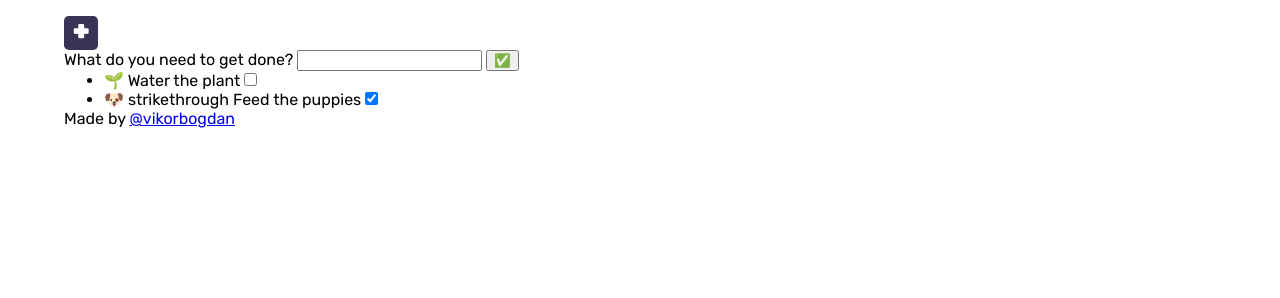
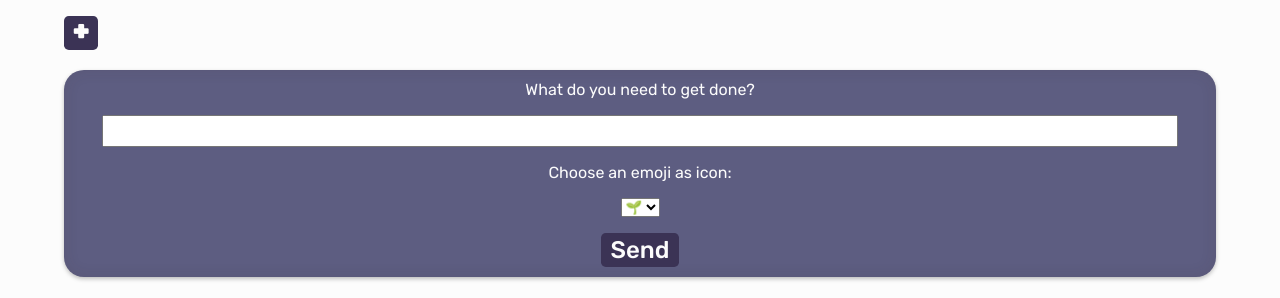
Before and after one commit to vikorbogdan/to-do-js, a website with bundled scripts: page public/index.html in a window 1280 px wide. Shown: the part 254-552 px from the top of the page. Built offline with nearby package versions, Linux system fonts and the light colour scheme.

Commit message:
css progress

```diff
--- a/public/index.html
+++ b/public/index.html
@@ -22,23 +22,48 @@
             <h3 class="todo-count-message">19 to-dos today</h3>
     </header>
     <main>
-        <button type="button"class="add-todo-button">+</button>
-        <span class="add-todo-button-label">Add to-do</span>
+        <button type="button"class="add-todo-button">+</button><span class="add-todo-button-label">Add to-do</span>
         <form class="add-todo-form">
             <label for="todo-name-input">What do you need to get done?</label>
             <input type="text" name="todo-name-input" id="todo-name-input">
-            <button type="button">✅</button>
+            <label for="emoji-selector">Choose an emoji as icon:</label>
+            <select name="emoji-selector" id="emoji-selector">
+                <option value="🌱">🌱</option>
+                <option value="🐶">🐶</option>
+                <option value="👻">👻</option>
+            </select>
+            <button class="todo-send-input" type="button">Send</button>
         </form>
         <ul class="todo-container">
             <li class="todo">
                 <span class="todo-icon">🌱</span>
                 <span class="todo-label">Water the plant</span>
-                <input type="checkbox" />
+                <input class="todo-check" type="checkbox" />
             </li>
             <li class="todo">
                 <span class="todo-icon">🐶</span>
-                <span class="todo-label">strikethrough Feed the puppies</span>
-                <input type="checkbox" checked/>
+                <span class="todo-label strikethrough">Feed the puppies</span>
+                <input class="todo-check" type="checkbox" checked/>
+            </li>
+            <li class="todo">
+                <span class="todo-icon">🐶</span>
+                <span class="todo-label strikethrough">Feed the puppies</span>
+                <input class="todo-check" type="checkbox" checked/>
+            </li>
+            <li class="todo">
+                <span class="todo-icon">🐶</span>
+                <span class="todo-label strikethrough">Feed the puppies</span>
+                <input class="todo-check" type="checkbox" checked/>
+            </li>
+            <li class="todo">
+                <span class="todo-icon">🐶</span>
+                <span class="todo-label strikethrough">Feed the puppies</span>
+                <input class="todo-check" type="checkbox" checked/>
+            </li>
+            <li class="todo">
+                <span class="todo-icon">🐶</span>
+                <span class="todo-label strikethrough">Feed the puppies</span>
+                <input class="todo-check" type="checkbox" checked/>
             </li>
         </ul>
     </main>
--- a/src/scss/styles.scss
+++ b/src/scss/styles.scss
@@ -2,6 +2,35 @@
 $white: #fcfcfc;
 $dark-blue: #3b3355;
 $light-blue: #5d5d81;
+.strikethrough {
+  text-decoration: line-through;
+}
+%emboss {
+  box-shadow: 0px 2px 4px rgba(0, 0, 0, 0.25),
+    inset 0px 0px 15px rgba(58, 40, 40, 0.1);
+}
+%button-base-theme {
+  font-family: Rubik, sans-serif;
+  border: none;
+  outline: none;
+  padding: none;
+  border-radius: 0.2em;
+  background-color: $dark-blue;
+  color: $white;
+  display: inline-block;
+  text-align: center;
+
+  font-size: 1.5em;
+  transition: transform 0.2s ease-out;
+}
+%button-base-theme:hover {
+  transform: scale(1.2);
+  transition: transform 0.2s ease-out;
+  cursor: pointer;
+}
+%button-base-theme:active {
+  background-color: $light-blue;
+}
 
 * {
   margin: 0;
@@ -12,6 +41,7 @@ $light-blue: #5d5d81;
   box-sizing: border-box;
 }
 body {
+  background-color: $white;
   width: 100%;
   font-family: Rubik, sans-serif;
   -webkit-font-smoothing: antialiased;
@@ -60,32 +90,18 @@ header {
 
 main {
   .add-todo-button {
+    @extend %button-base-theme;
     font-family: "Rubik Mono One", sans-serif;
-    border: none;
-    outline: none;
-    padding: none;
-    border-radius: 0.2em;
-    background-color: $dark-blue;
-    color: $white;
-    display: inline-block;
+
     line-height: 2rem;
     width: 2.1rem;
     text-align: center;
     vertical-align: center;
     font-weight: bold;
     font-size: 1.5em;
-    transition: transform 0.2s ease-out;
-    &:hover {
-      transform: scale(1.2);
-      transition: transform 0.2s ease-out;
-      cursor: pointer;
-      & + .add-todo-button-label {
-        opacity: 1;
-        transition: opacity 0.2s;
-      }
-    }
-    &:active {
-      background-color: $light-blue;
+    &:hover + .add-todo-button-label {
+      opacity: 1;
+      transition: opacity 0.2s;
     }
   }
   .add-todo-button-label {
@@ -96,4 +112,76 @@ main {
     opacity: 0;
     transition: opacity 0.2s;
   }
+  .add-todo-form {
+    @extend %emboss;
+    margin: 20px auto;
+    background-color: $light-blue;
+    display: block;
+    border-radius: 20px;
+    padding: 10px;
+    color: $white;
+    text-align: center;
+    #todo-name-input {
+      display: block;
+      margin: 2vh auto;
+      width: 95%;
+      height: 4vh;
+      font-family: Rubik, sans-serif;
+      padding: 10px;
+    }
+    #emoji-selector {
+      display: block;
+      margin: 2vh auto;
+    }
+    .todo-send-input {
+      @extend %button-base-theme;
+      padding: 3px 10px;
+      font-weight: 500;
+    }
+  }
+  .todo-container {
+    list-style-type: none;
+    display: flex;
+    padding: 0;
+    flex-direction: row;
+    flex-wrap: wrap;
+    overflow: auto;
+    flex: 1;
+    height: 39vh;
+    scrollbar-width: none;
+    .todo {
+      @extend %emboss;
+      .todo-icon {
+        user-select: none;
+        font-size: 2em;
+        display: block;
+      }
+      .todo-label {
+        font-size: 1em;
+        display: block;
+        font-weight: 500;
+      }
+      .todo-check {
+        cursor: pointer;
+        display: block;
+        width: 10%;
+        border-radius: 50%;
+        border: none;
+        outline: none;
+      }
+      background-color: $white;
+      border-radius: 15px;
+      display: flex;
+      justify-content: space-between;
+      padding: 0 5%;
+      margin: 0.5vh 0;
+      height: 13vh;
+      line-height: 13vh;
+      width: 100%;
+    }
+  }
 }
+
+footer {
+  text-align: center;
+}
```
Also changed, not shown: public/css/styles.css, 1 other file.
